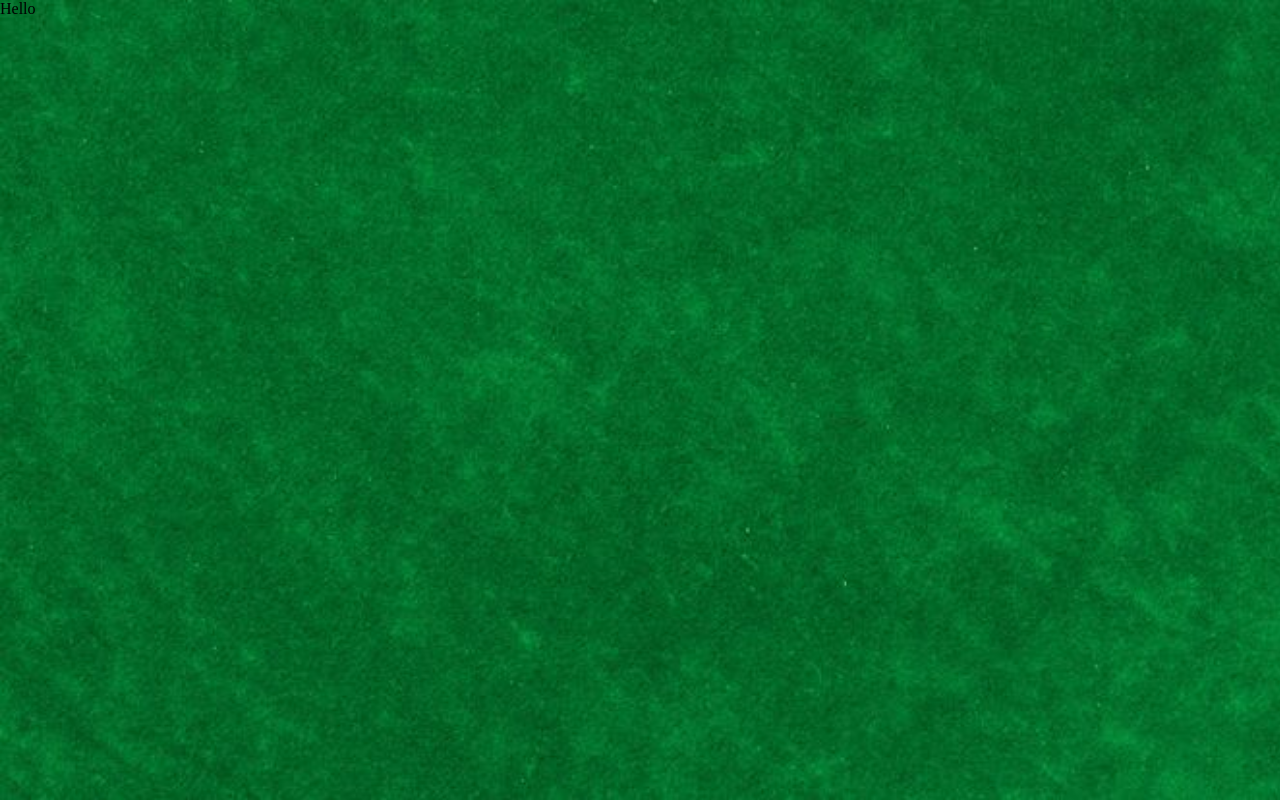
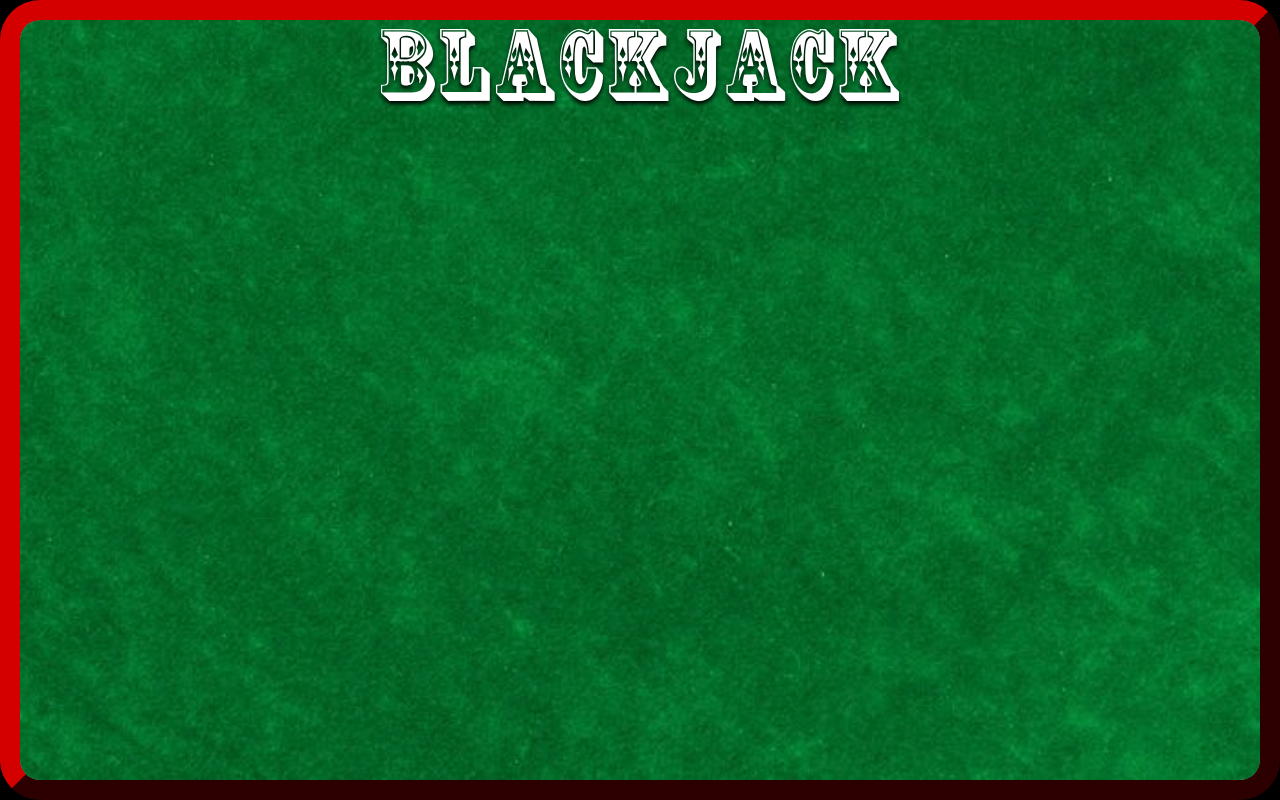
Before and after one commit to bossjohnson/blackjack, a website: page public/index.html in a window 1280 px wide. Drawn offline with nearby package versions, Linux system fonts and the light colour scheme.

Commit message:
Blackjack table styling

```diff
--- a/public/index.html
+++ b/public/index.html
@@ -1,18 +1,25 @@
 <!DOCTYPE html>
-<html lang="en" ng-app="">
+<html lang="en"
+    ng-app="">
+
 <head>
     <meta charset="UTF-8">
     <title></title>
     <script src="https://ajax.googleapis.com/ajax/libs/angularjs/1.5.5/angular.js"></script>
 
-    <link rel="stylesheet" href="stylesheets/style.css">
+    <link rel="stylesheet"
+        href="stylesheets/style.css">
     <script src="javascripts/main.js"></script>
     <script src="javascripts/controllers.js"></script>
     <script src="javascripts/directives.js"></script>
     <script src="javascripts/services.js"></script>
     <script src="javascripts/filters.js"></script>
 </head>
+
 <body>
-  Hello
+    <div class="blackjackTable">
+        <h1 class="blackjackHeader">Blackjack</h1>
+    </div>
 </body>
+
 </html>
--- a/public/stylesheets/style.scss
+++ b/public/stylesheets/style.scss
@@ -1,3 +1,11 @@
+@font-face {
+    font-family: 'Coffee Tin';
+    src: url("../fonts/CoffeeTin%20Initials.ttf");
+}
+@font-face {
+    font-family: 'Lounge Bait';
+    src: url("../fonts/LOUNB___.TTF");
+}
 * {
     box-sizing: border-box;
     margin: 0;
@@ -6,7 +14,24 @@
 body {
     width: 100vw;
     height: 100vh;
-  background-image: url(../images/green_felt.jpeg);
+    background-color: black;
+}
+.blackjackTable {
+    background-image: url("../images/green_felt.jpeg");
+    background-color: white;
     background-size: cover;
     background-position: left;
+    background-clip: content-box;
+    border: 20px outset maroon;
+    border-radius: 40px;
+    width: 100%;
+    height: 100%;
 }
+.blackjackHeader {
+    font-family: 'Coffee Tin';
+    font-weight: normal;
+    text-align: center;
+    color: white;
+    font-size: 90px;
+    text-shadow: 0 3px 4px black;
+}
```
Also changed, not shown: public/fonts/LOUNB___.TTF (added), public/stylesheets/style.css. Lines whose indentation alone changed are shown as unchanged.
